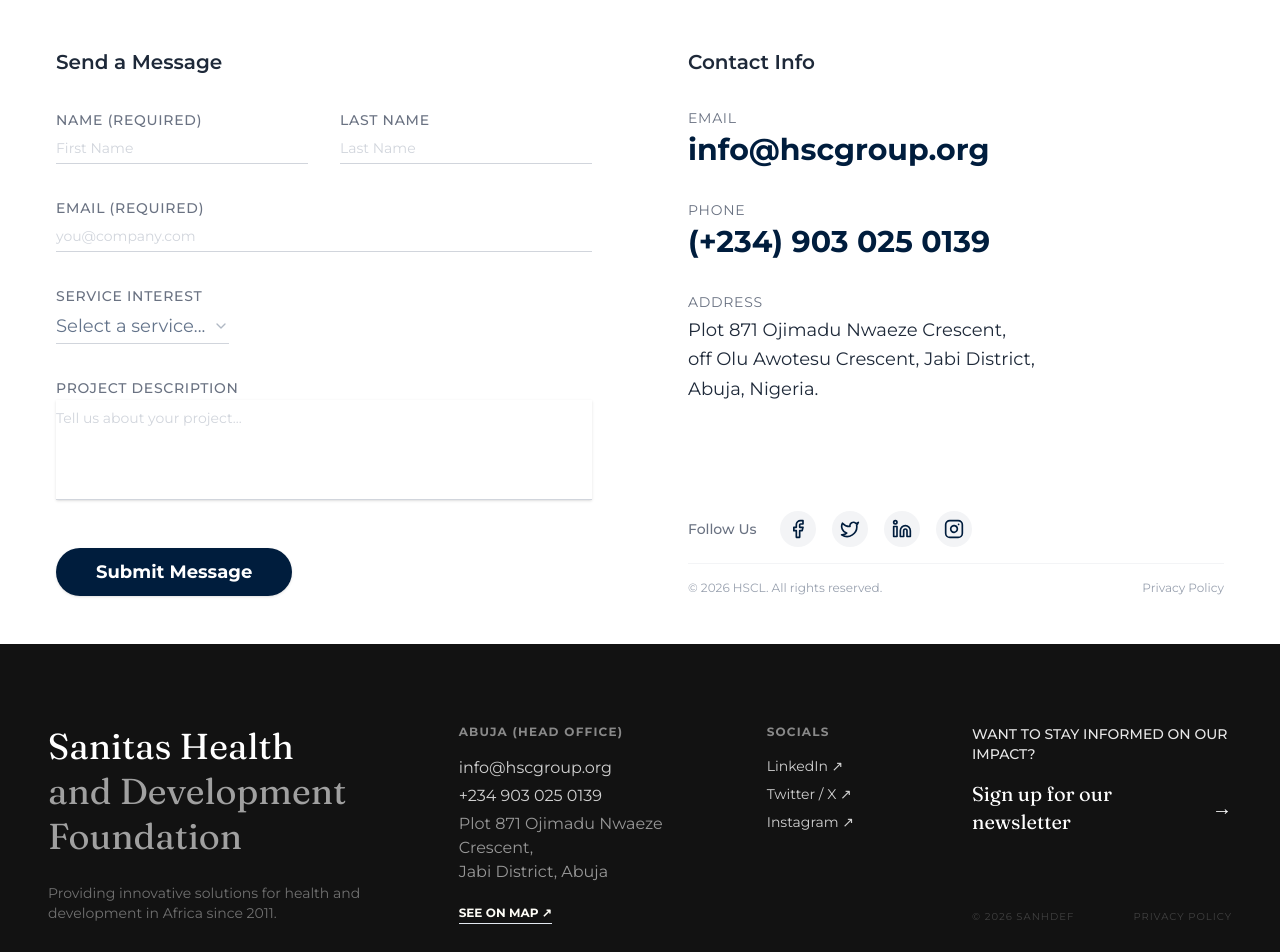
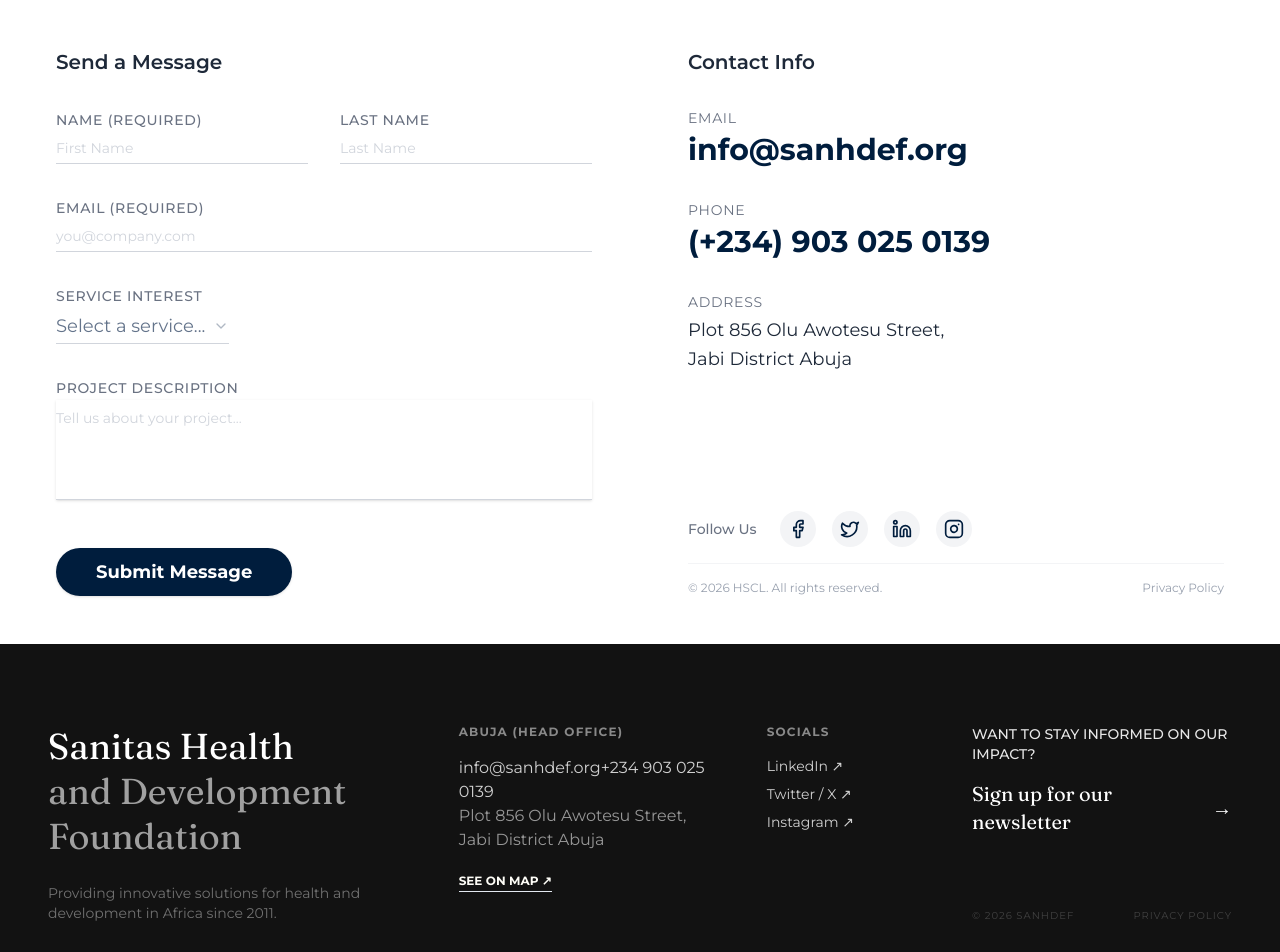
Before and after one commit to adekastanley/sanhdef-landing, a Next.js app: page /contact in a window 1280 px wide. Shown: the part 240-1192 px from the top of the page. Built offline with nearby package versions, Linux system fonts and the light colour scheme.

Commit message:
contact details changes

```diff
--- a/app/(landing)/contact/page.tsx
+++ b/app/(landing)/contact/page.tsx
@@ -60,10 +60,10 @@
 										Email
 									</p>
 									<a
-										href="mailto:info@hscgroup.org"
+										href="mailto:info@sanhdef.org"
 										className="text-2xl md:text-3xl font-bold text-chemonics-navy hover:text-chemonics-lime transition-colors"
 									>
-										info@hscgroup.org
+										info@sanhdef.org
 									</a>
 								</div>
 								<div className="space-y-1">
@@ -82,11 +82,9 @@
 										Address
 									</p>
 									<p className="text-lg text-gray-800 leading-relaxed max-w-sm">
-										Plot 871 Ojimadu Nwaeze Crescent,
+										Plot 856 Olu Awotesu Street,
 										<br />
-										off Olu Awotesu Crescent, Jabi District,
-										<br />
-										Abuja, Nigeria.
+										Jabi District Abuja
 									</p>
 								</div>
 							</div>
--- a/components/SiteFooter.tsx
+++ b/components/SiteFooter.tsx
@@ -51,11 +51,10 @@
 								Abuja (Head Office)
 							</h4>
 							<div className="space-y-1 text-sm md:text-base text-white/80">
-								<p>info@hscgroup.org</p>
-								<p>+234 903 025 0139</p>
+								<a href="mailto:info@sanhdef.org">info@sanhdef.org</a>
+								<a href="tel:+234 903 025 0139">+234 903 025 0139</a>
 								<p className="opacity-70">
-									Plot 871 Ojimadu Nwaeze Crescent,
-									<br /> Jabi District, Abuja
+									Plot 856 Olu Awotesu Street, <br /> Jabi District Abuja
 								</p>
 							</div>
 							<a
```
